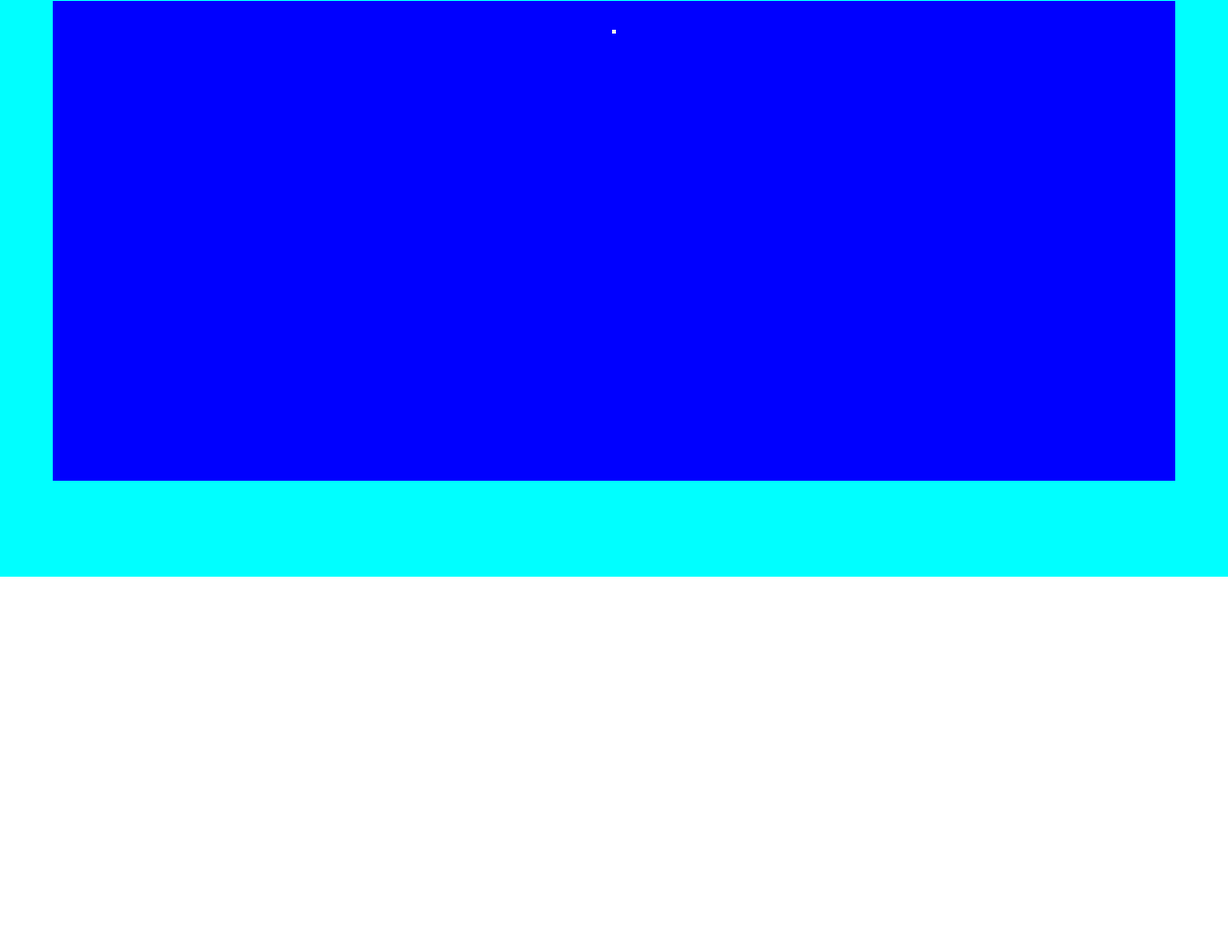
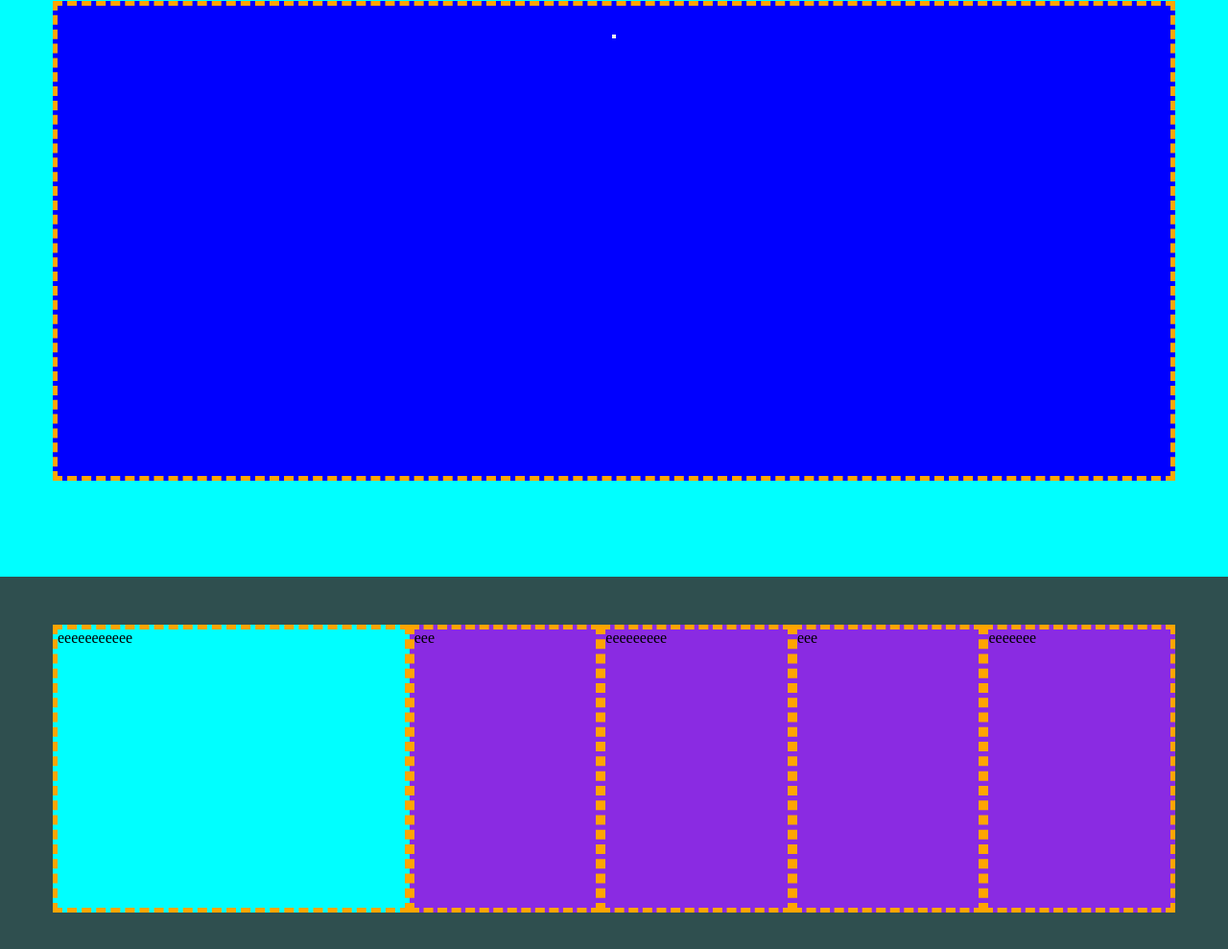
Before and after one commit to Massimiliano214/htmlcss-struttura-discord, a plain HTML site: page index.html in a window 1280 px wide. Shown: the part 2354-3343 px from the top of the page at 96% size. Before the commit the page ends 2955 px from the top, so only its background shows below. Drawn offline with Linux system fonts and the light colour scheme.

Commit message:
inizio fine footer

```diff
--- a/css/style.css
+++ b/css/style.css
@@ -94,8 +94,34 @@ nav {
     text-align: center;
     height: 500px;
     width: 1170px;
+    border: 5px dashed orange;
 }
 
 #bislungo {
     height: 700px;
 }
+
+.footer_head {
+    background-color: darkslategrey;
+    height: 400px;
+}
+
+.container_foot {
+    width: 1170px;
+    margin: auto;
+    padding-top: 50px;
+}
+
+.lista_l {
+    background-color: aqua;
+    height: 300px;
+    width: 35%;
+    border: 5px dashed orange;
+}
+
+.lista {
+    background-color: blueviolet;
+    width: calc(75%/4);
+    border: 5px dashed orange;
+    height: 300px;
+}
--- a/index.html
+++ b/index.html
@@ -57,7 +57,16 @@
     </main>
 
     <footer>
-        <div class=""></div>
+        <div class="footer_head">
+            <div class="container_foot container-flex">
+                <div class="lista_l">eeeeeeeeeee</div>
+                <div class="lista">eee</div>
+                <div class="lista">eeeeeeeee</div>
+                <div class="lista">eee</div>
+                <div class="lista">eeeeeee</div>
+            </div>
+        </div>
+        <div class="footer_bottom"></div>
     </footer>
 </body>
 </html>
```
